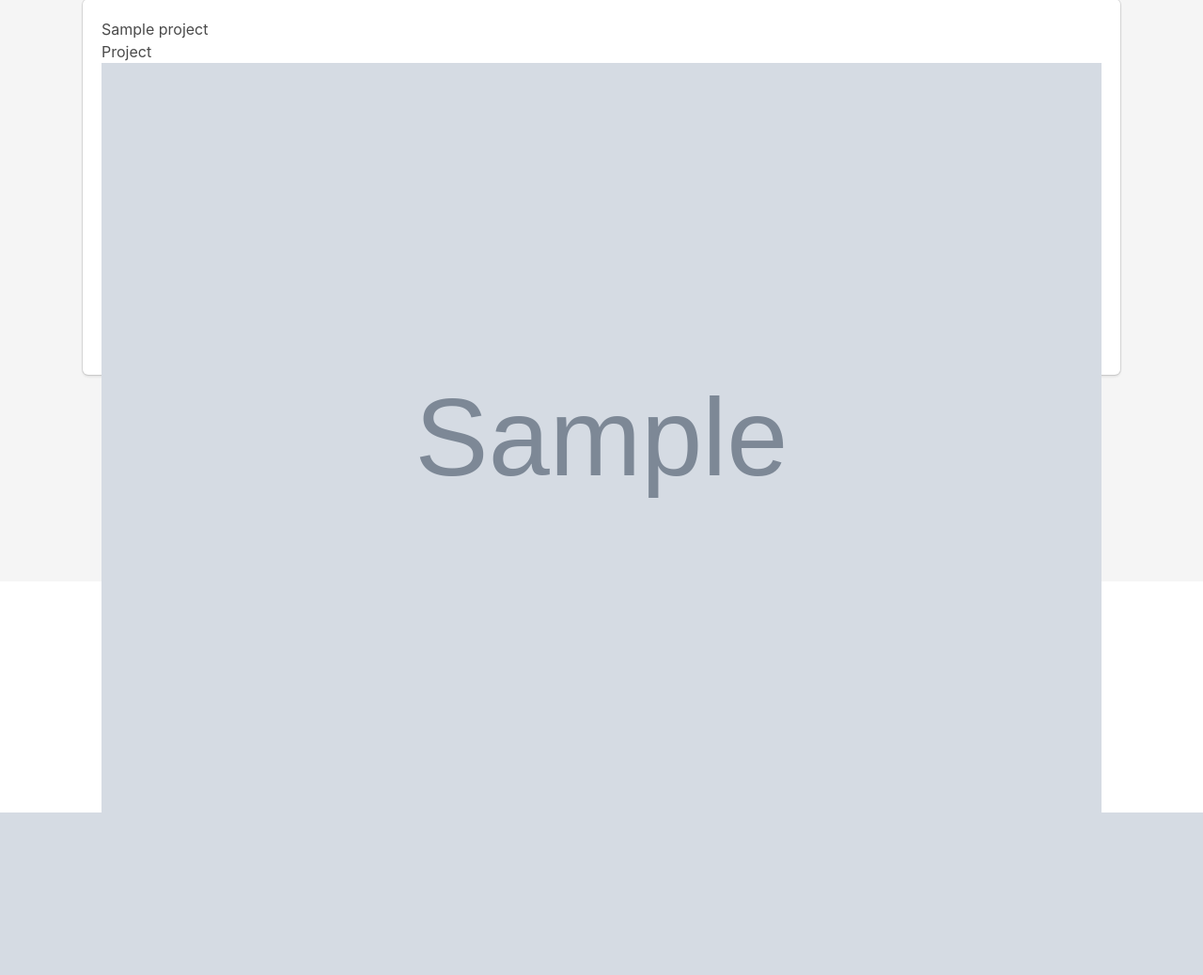
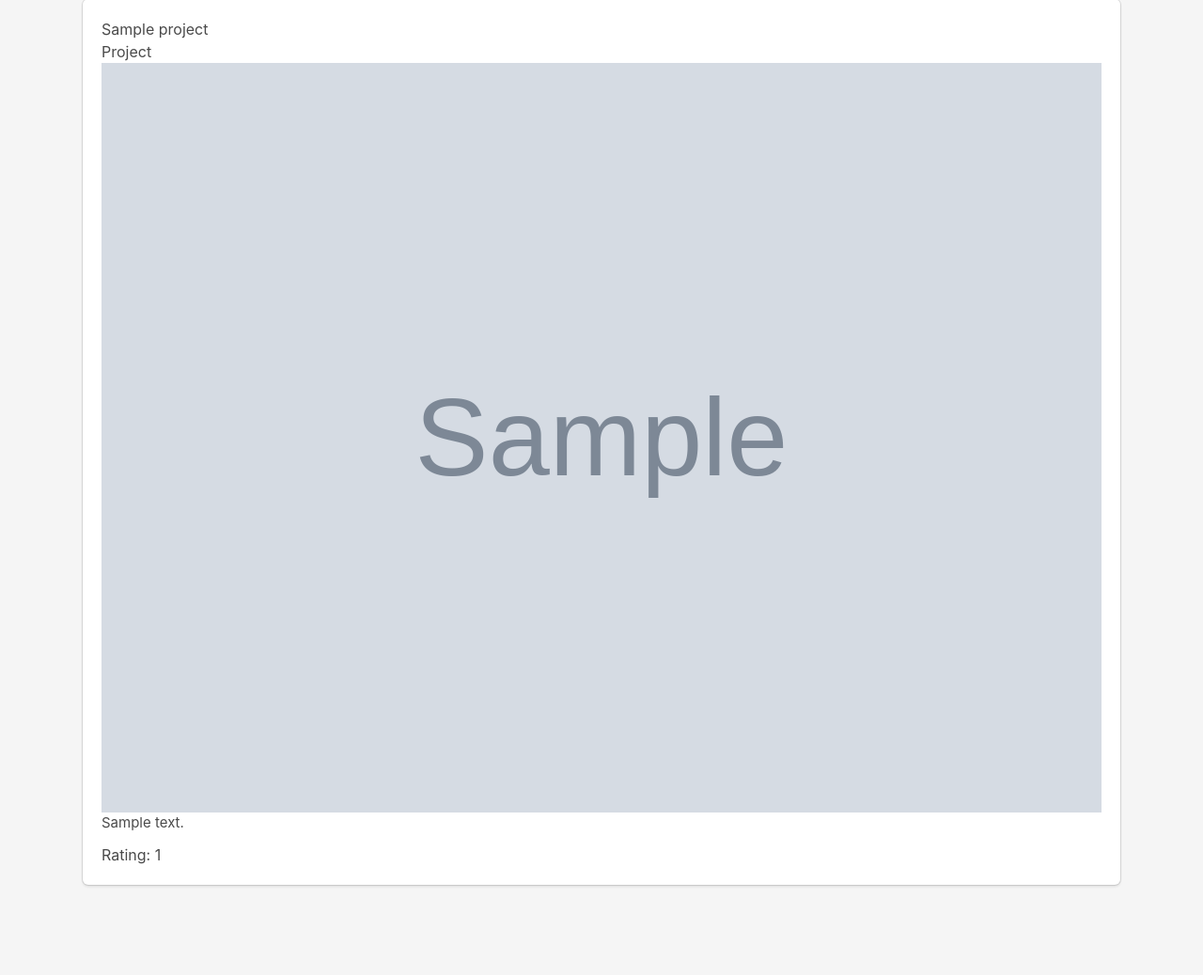
Before and after one commit to fishparmak/djangogirls, a Django app: page /projects/ in a window 1280 px wide. Shown: the part 181-1219 px from the top of the page at 94% size. Before the commit the page ends 1046 px from the top, so only its background shows below. Run offline with Django 3.2, Linux system fonts and the light colour scheme; tables that the repository leaves empty hold one stand-in row (values such as "Sample post"); grey boxes marked "Sample" are stand-in pictures; some libraries are stand-ins or nearby versions.

Commit message:
fix proj height

```diff
--- a/blog/templates/blog/projects.html
+++ b/blog/templates/blog/projects.html
@@ -79,12 +79,16 @@
 					<div class="columns">
                         {% for project in projects %}
 						<div class="column">
-							<div class="box" style="height: 400px">
+							<div class="box" style="min-height: 520px;">
                                  <b><h1>{{project.name}}</h1></b> Project
 
                                  <figure class="image">
                                  	<img src="{{ project.img}}" width="280" style="height: auto;" />
                                  </figure>
+                                 <p style=" font-size:15px;">
+                                     {{project.description}}
+                                 </p>
+                                 <h1 style="margin-top:10px;">Rating: {{project.likes}}</h1>
                             </div>
 						</div>
                         {% endfor %}
```
